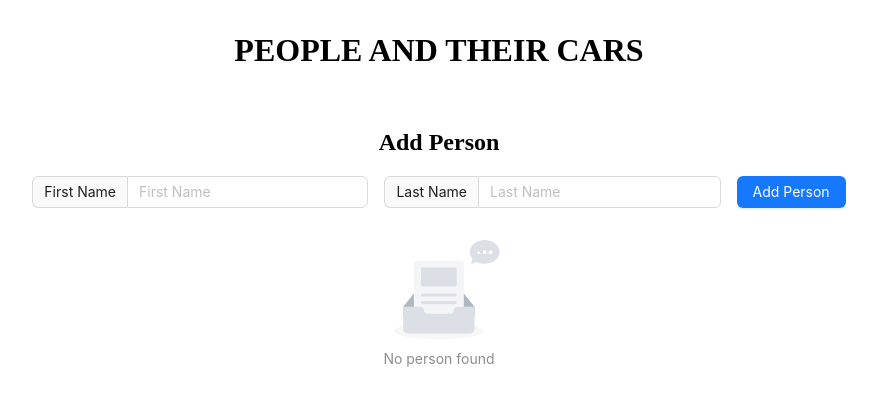
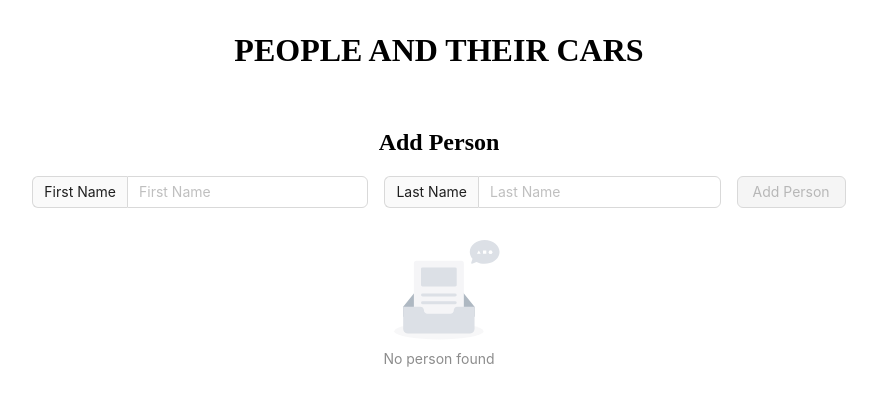
Before and after one commit to Summer-Children/people-car-app-client, a React (Vite) app: page / in a window 1280 px wide. Shown: the top 406 px of the page, without its empty margins (201-1078 px from the left). Built offline with nearby package versions, Linux system fonts and the light colour scheme.

Commit message:
feat:disable the button when there are enought input

```diff
--- a/src/components/forms/CarForm.tsx
+++ b/src/components/forms/CarForm.tsx
@@ -123,6 +123,10 @@ const CarForm: React.FC<CarFormProps> = ({
       <Button
         type="primary"
         onClick={onSubmit === "handleAddCar" ? handleAddCar : handleEditCar}
+        disabled={
+          buttonText === "Add Car" &&
+          (!car.year || !car.make.trim() || !car.model.trim() || !car.price || !car.personId.trim())
+        }
       >
         {buttonText}
       </Button>
--- a/src/components/pages/HomePage.tsx
+++ b/src/components/pages/HomePage.tsx
@@ -67,7 +67,7 @@ const HomePage = () => {
             onChange={(e) => setLastName(e.target.value)}
             addonBefore={"Last Name"}
           />
-          <Button type="primary" onClick={handleAddPerson}>
+          <Button type="primary" onClick={handleAddPerson} disabled={!firstName.trim() || !lastName.trim()} >
             Add Person
           </Button>
         </div>
```
